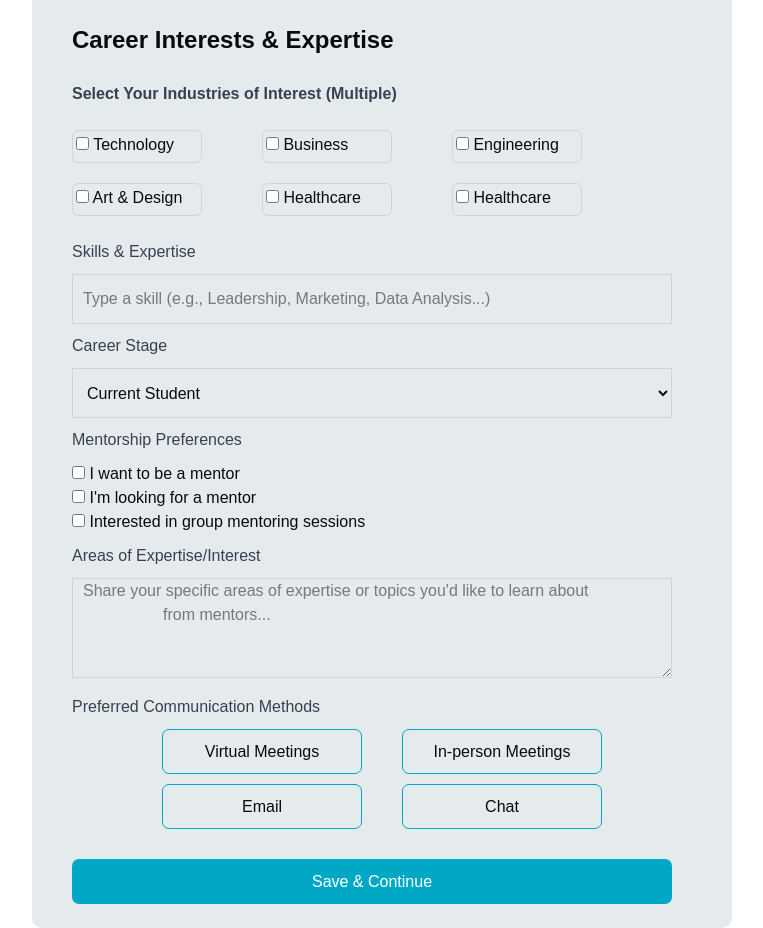
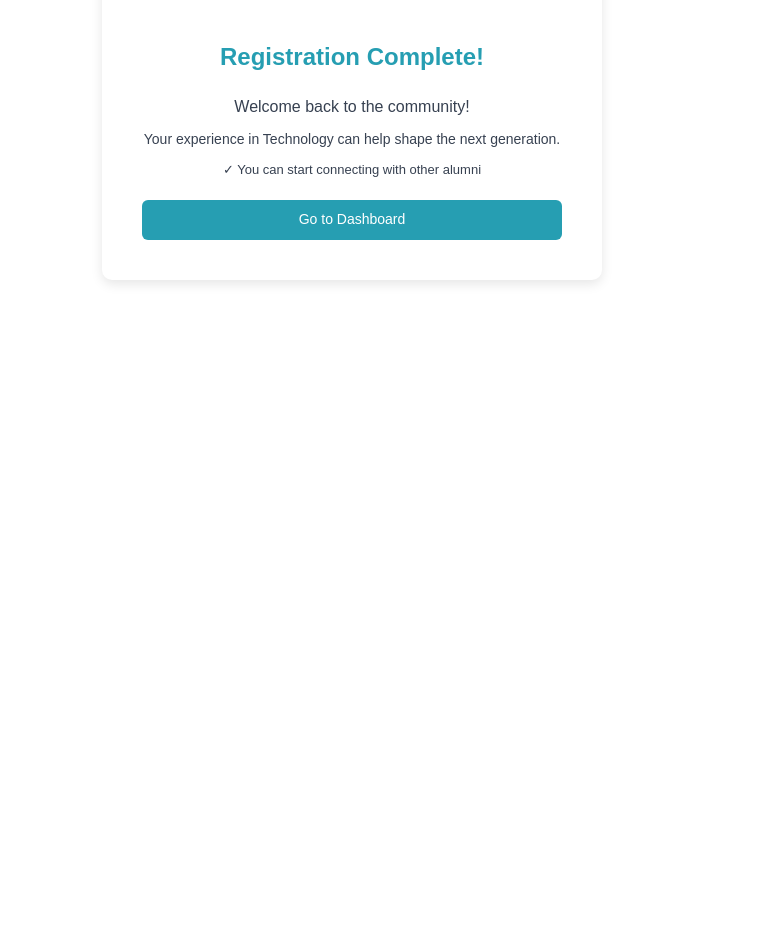
Before and after one commit to ShehaanN/AluminiWave, a React (Vite) app: page /signupStep3 in a window 1280 px wide. Shown: the part 202-1130 px from the top of the page, without its empty margins (288-1051 px from the left). After the commit the page ends 800 px from the top, so only its background shows below. Built offline with nearby package versions, Linux system fonts and the light colour scheme; a web font is replaced by a local one.

Commit message:
Update SignupStep3.jsx

```diff
--- a/src/components/Login/SignupStep3.jsx
+++ b/src/components/Login/SignupStep3.jsx
@@ -1,88 +1,20 @@
-import React from 'react'
-import logo from '../../assets/logo.png';
-import Loginstep from './Loginstep';
-import './SignupStep3.css'
-import { useNavigate } from 'react-router-dom';
+import React from 'react';
+import './SignupComplete.css';
+import logo from '../../assets/logo.png'; // Make sure the path is correct
 
-function SignupStep3() {
-      const navigate1 = useNavigate();
-        const handleSignUpStep4Redirect=()=>{
-            navigate1('/SignupComplete')
-          }
+function SignupComplete() {
   return (
-    <div>
-        <div className="header">
-              <img src={logo} alt="Logo" />
-              <div className="headerTopic">
-                <h1>Join Our Alumni Network</h1>
-                <p>Connect, Share, and Grow with Fellow Graduates</p>
-              </div>
-            </div>
-
-            <div className="info3">
-                  <div className="steps3">
-                        <Loginstep></Loginstep>
-                  </div><br />
-                  <p className='career'>Career Interests & Expertise</p><br />
-                  <p className='select'>Select Your Industries of Interest (Multiple)</p> <br />
-                  <div className="checkBoxes">
-                        <div className="firstRow">
-                              <label htmlFor="technology">
-                                    <input type="checkbox" name="" id="" /> Technology
-                              </label>
-                              <label htmlFor="">
-                                    <input type="checkbox" name="" id="" /> Business
-                              </label>
-                              <label htmlFor="">
-                                    <input type="checkbox" name="" id="" /> Engineering
-                              </label>
-                        </div>
-                        <div className="secondRow">
-                              <label htmlFor="">
-                              <input type="checkbox" name="" id="" /> Art & Design
-                              </label>
-                              <label htmlFor="">
-                                    <input type="checkbox" name="" id="" /> Healthcare
-                              </label>
-                              <label htmlFor="">
-                                    <input type="checkbox" name="" id="" /> Healthcare
-                              </label>
-                        </div>
-                  </div><br />
-                  <p className='skill'>Skills & Expertise</p>
-                  <input type="text" placeholder='Type a skill (e.g., Leadership, Marketing, Data Analysis...)' className='skillInput'/>
-                  <p className='stage'>Career Stage</p>
-                  <select name="" id="">
-                        <option value="">Current Student</option>
-                  </select>
-                  <p className='mentor'>Mentorship Preferences</p>
-                  <div className="mentorCheckbox">
-                        <label htmlFor=""><input type="checkbox" /> I want to be a mentor</label><br />
-                        <label htmlFor=""><input type="checkbox" /> I'm looking for a mentor</label><br />
-                        <label htmlFor=""><input type="checkbox" /> Interested in group mentoring sessions</label><br />
-                  </div>
-                  <p className='area'>Areas of Expertise/Interest</p>
-                  <textarea name="" id="" placeholder="Share your specific areas of expertise or topics you'd like to learn about
-                  from mentors...">
-
-                  </textarea>
-                  <p className='communi'>Preferred Communication Methods</p>
-                  <div className="buttonFirstRow">
-                        <button>Virtual Meetings</button>
-                        <button>In-person Meetings</button>
-
-                  </div>
-                  <div className="buttonSecondRow">
-                        <button>Email</button>
-                        <button>Chat</button>
-                  </div>
-                  <div className="saveButons">
-                        <button onClick={handleSignUpStep4Redirect}>Save & Continue</button>
-
-                  </div>
-            </div>
+    <div className="info4">
+      <img src={logo} alt="Logo" />
+      <p className="rComplete">Registration Complete!</p>
+      <p className="welcome">Welcome back to the community!</p>
+      <p className="your">
+        Your experience in Technology can help shape the next generation.
+      </p>
+      <p className="start">✓ You can start connecting with other alumni</p>
+      <button className="go">Go to Dashboard</button>
     </div>
-  )
+  );
 }
 
-export default SignupStep3
+export default SignupComplete;
```
